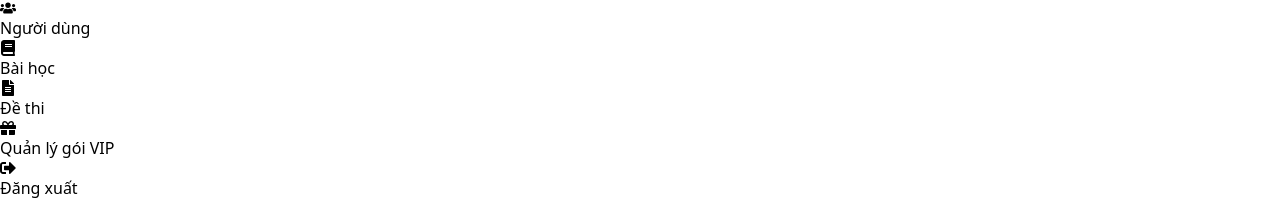
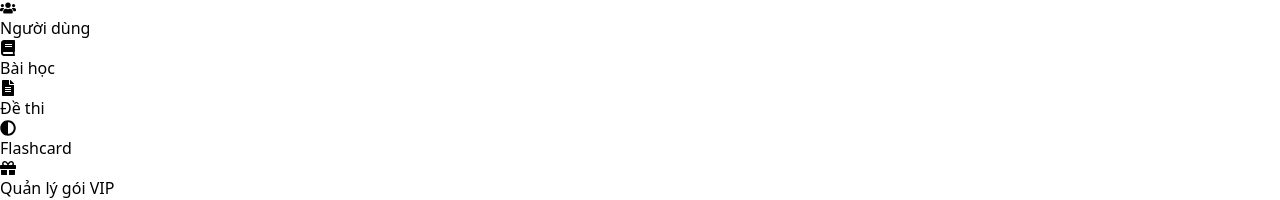
Before and after one commit to DKNguyen13/Nhom20, a React (Vite) app in the folder toeic-web/: page /admin/dashboard in a window 1280 px wide. Shown: the part 1220-1420 px from the top of the page. Built offline with nearby package versions, Linux system fonts and the light colour scheme; no server answers.

Commit message:
feat: add item flashcard into left side bar admin

```diff
--- a/toeic-web/src/components/LeftSidebarAdmin.tsx
+++ b/toeic-web/src/components/LeftSidebarAdmin.tsx
@@ -1,7 +1,7 @@
 import React from "react";
 import { Link, useNavigate } from "react-router-dom";
 import api, { setAccessToken } from "../config/axios.js";
-import { FaTachometerAlt, FaUsers, FaFileAlt, FaGift, FaSignOutAlt, FaBook } from "react-icons/fa";
+import { FaTachometerAlt, FaUsers, FaFileAlt, FaGift, FaSignOutAlt, FaBook, FaAdjust } from "react-icons/fa";
 
 interface LeftSidebarAdminProps {
   customHeight?: string;
@@ -64,7 +64,12 @@ const LeftSidebarAdmin: React.FC<LeftSidebarAdminProps> = ({ customHeight }) =>
               Đề thi
             </Link>
           </li>
-          {/* Thêm mục quản lý gói VIP */}
+          <li className="mb-2">
+            <Link to="/flashcard" className="flex items-center p-2 text-gray-700 hover:bg-blue-100 rounded">
+              <FaAdjust className="mr-3" />
+              Flashcard
+            </Link>
+          </li>
           <li className="mb-2">
             <Link to="/admin/vipmanagement" className="flex items-center p-2 text-gray-700 hover:bg-blue-100 rounded">
               <FaGift className="mr-3" />
```
